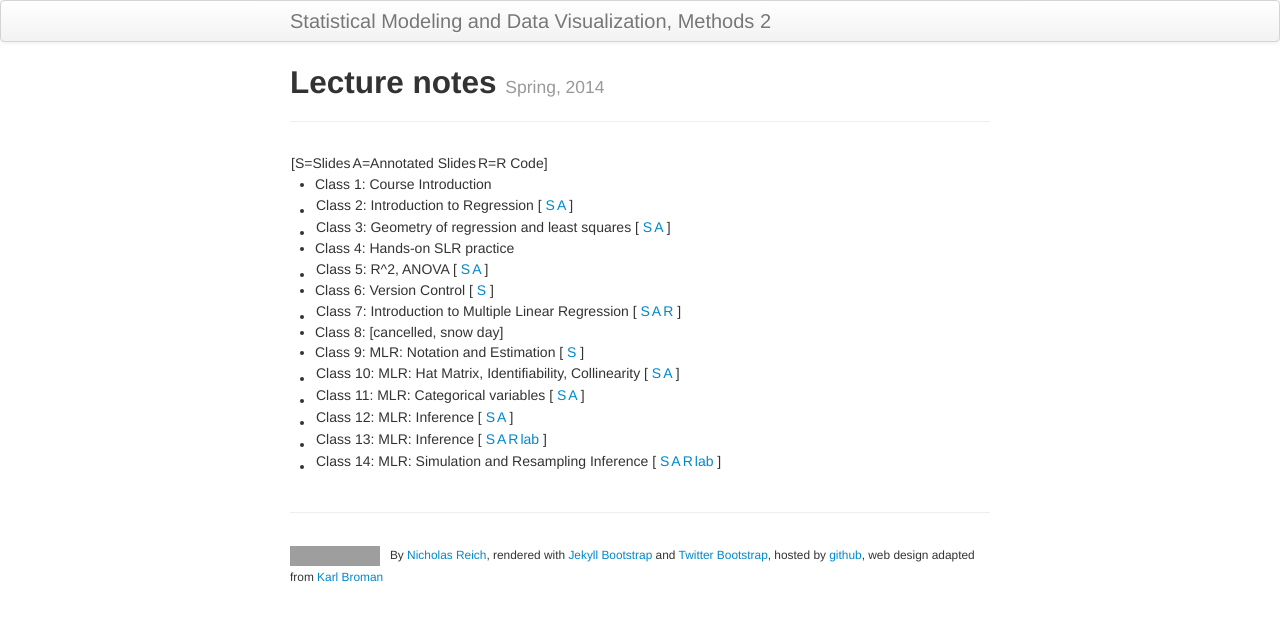
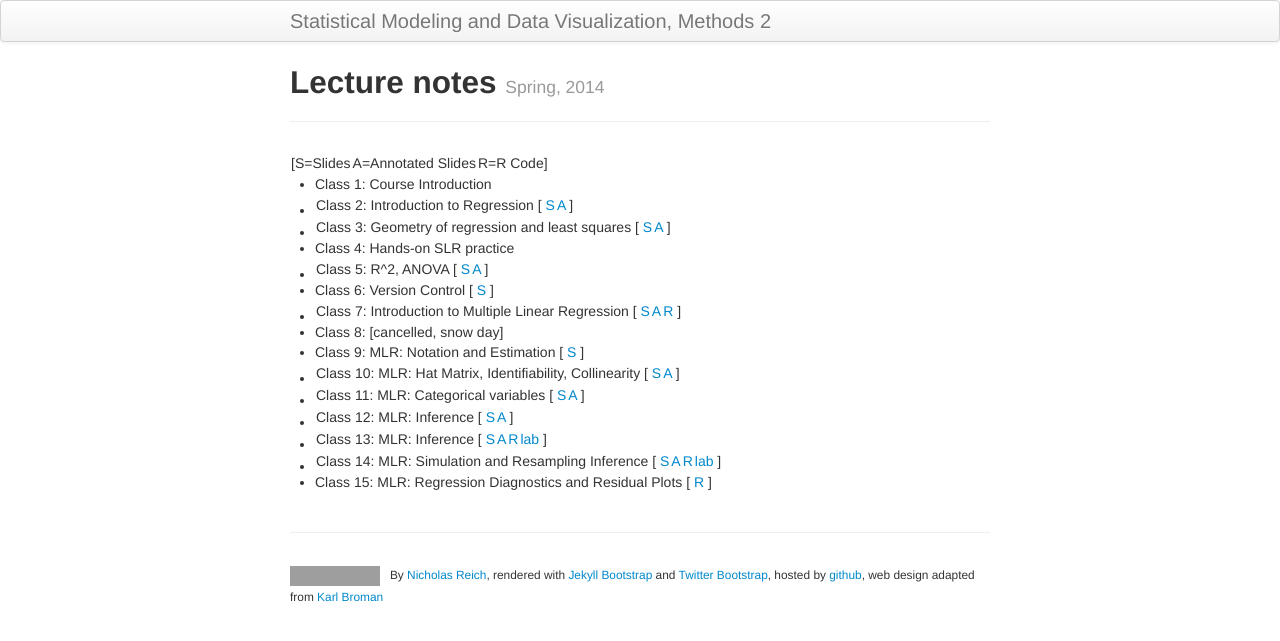
Before and after one commit to nickreich/methods2, a Jekyll site: the page built from pages/notes.md, in a window 1280 px wide. Shown: the top 641 px of the page. Built offline with Jekyll 4.4.1, drawn with Linux system fonts in a browser that asks for light colours; grey boxes are pictures that could not be loaded.

Commit message:
updating code for class 15

```diff
--- a/pages/notes.md
+++ b/pages/notes.md
@@ -20,3 +20,4 @@ tagline: Spring, 2014
  * Class 12: MLR: Inference \[  [S](../assets/lectures/class12_MLRInference.pdf) | [A](../assets/lectures/class12_MLRInference_Annotated.pdf) \]
  * Class 13: MLR: Inference \[  [S](../assets/lectures/class13_GlobalTests.pdf) | [A](../assets/lectures/class13_GlobalTests_Annotated.pdf)  | [R](../assets/lectures/class13_globalTests.Rmd) | [lab](../assets/lectures/class13_globalTests.html) \]
  * Class 14: MLR: Simulation and Resampling Inference \[  [S](../assets/lectures/class14_MLRbootstrap.pdf) | [A](../assets/lectures/class14_MLRbootstrap_Annotated.pdf)  | [R](../assets/lectures/class14_permutationLab.Rmd) | [lab](../assets/lectures/class14_permutationLab.html) \]
+ * Class 15: MLR: Regression Diagnostics and Residual Plots \[ [R](../assets/lectures/class15_residualPlots.R) \]
```
Also changed, not shown: 1 other file.
